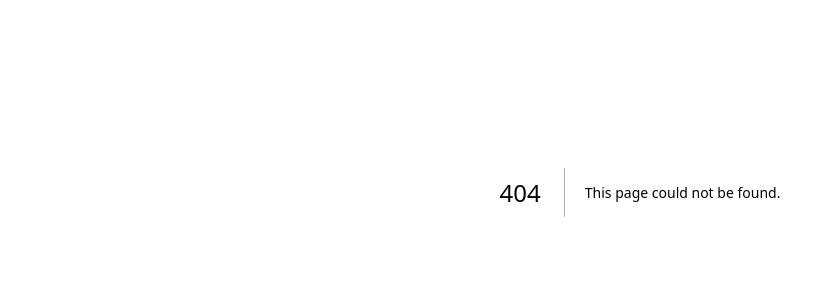
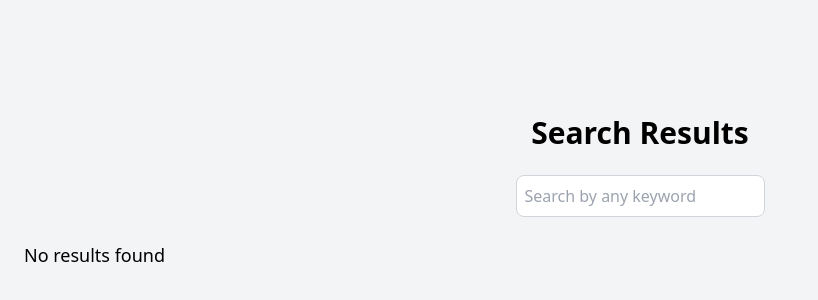
Before and after one commit to jariwala-jay/roomiehub, a Next.js app: page /searchAll in a window 1280 px wide. Before the commit this address had no page. Shown: the part 208-508 px from the top of the page, without its empty margins (0-818 px from the left). Built offline with nearby package versions, Linux system fonts and the light colour scheme.

Commit message:
search functionality added

```diff
--- a/pages/dashboard.tsx
+++ b/pages/dashboard.tsx
@@ -20,26 +20,42 @@ const Dashboard = () => {
           for roommates, and more.
         </p>
         <Notifications currentUser={currentUser} />
-        <Link href={{
-          pathname: '/updatePreferences',
-          query: currentUser
-        }}>
+        <Link
+          href={{
+            pathname: "/updatePreferences",
+            query: currentUser,
+          }}
+        >
           <p className="mt-4 px-4 py-2 bg-blue-600 text-white rounded-md hover:bg-blue-700 transition-colors">
             Update Preferences
           </p>
         </Link>
-        <Link href={{
-          pathname: '/profile',
-          query: currentUser
-        }}>
+        <Link
+          href={{
+            pathname: "/profile",
+            query: currentUser,
+          }}
+        >
           <p className="mt-4 px-4 py-2 bg-blue-600 text-white rounded-md hover:bg-blue-700 transition-colors">
             Update Profile
           </p>
         </Link>
-        <Link href={{
-          pathname: '/search',
-          query: currentUser
-        }}>
+        <Link
+          href={{
+            pathname: "/search",
+            query: currentUser,
+          }}
+        >
+          <p className="px-4 py-2 bg-blue-600 text-white rounded-md hover:bg-blue-700 transition-colors">
+            Search for Roommates
+          </p>
+        </Link>
+        <Link
+          href={{
+            pathname: "/searchAll",
+            query: currentUser,
+          }}
+        >
           <p className="px-4 py-2 bg-blue-600 text-white rounded-md hover:bg-blue-700 transition-colors">
             Search for Roommates
           </p>
--- /dev/null
+++ b/pages/searchAll.tsx
@@ -0,0 +1,81 @@
+import { useState, useEffect } from "react";
+import axios from "axios";
+import { useRouter } from "next/router";
+import ProfileCard from "@/components/ProfileCard";
+
+const SearchAll = () => {
+  const [preferences, setPreferences] = useState({
+    gender: "Any",
+    age_min: 18,
+    age_max: 100,
+    budget_min: 0,
+    budget_max: 100000,
+    veg_nonveg: "Any",
+  });
+  const [results, setResults] = useState([]);
+  const [error, setError] = useState("");
+  const [searchTerm, setSearchTerm] = useState("");
+  const router = useRouter();
+  const { id, name, email } = router.query;
+  const currentUser = { id, name, email };
+
+  useEffect(() => {
+    const fetchPreferencesAndSearch = async () => {
+      try {
+        const token = localStorage.getItem("token");
+        if (token) {
+          axios.defaults.headers.common["Authorization"] = `Bearer ${token}`;
+          const preferencesResponse = await axios.get(
+            "http://localhost:5000/api/users/preferences"
+          );
+          setPreferences(preferencesResponse.data);
+
+          const searchResponse = await axios.post(
+            "http://localhost:5000/api/users/search",
+            preferencesResponse.data
+          );
+          setResults(searchResponse.data);
+        }
+      } catch (err) {
+        setError("Failed to fetch preferences or search for roommates.");
+      }
+    };
+
+    fetchPreferencesAndSearch();
+  }, []);
+
+  const handleSearch = (event) => {
+    setSearchTerm(event.target.value);
+  };
+
+  const filteredResults = results.filter((user) =>
+    Object.values(user).some((value) =>
+      value.toString().toLowerCase().includes(searchTerm.toLowerCase())
+    )
+  );
+
+  return (
+    <div className="flex flex-col items-center justify-center min-h-screen bg-gray-100 p-6">
+      <h2 className="text-3xl font-bold mb-6">Search Results</h2>
+      <input
+        type="text"
+        placeholder="Search by any keyword"
+        value={searchTerm}
+        onChange={handleSearch}
+        className="mb-6 p-2 border border-gray-300 rounded-lg"
+      />
+      {error && <div className="text-red-500 mb-4">{error}</div>}
+      <div className="grid grid-cols-1 sm:grid-cols-2 lg:grid-cols-3 gap-6 w-full max-w-7xl">
+        {filteredResults.length === 0 ? (
+          <p className="text-lg">No results found</p>
+        ) : (
+          filteredResults.map((user) => (
+            <ProfileCard key={user.id} user={user} currentUser={currentUser} />
+          ))
+        )}
+      </div>
+    </div>
+  );
+};
+
+export default SearchAll;
```
